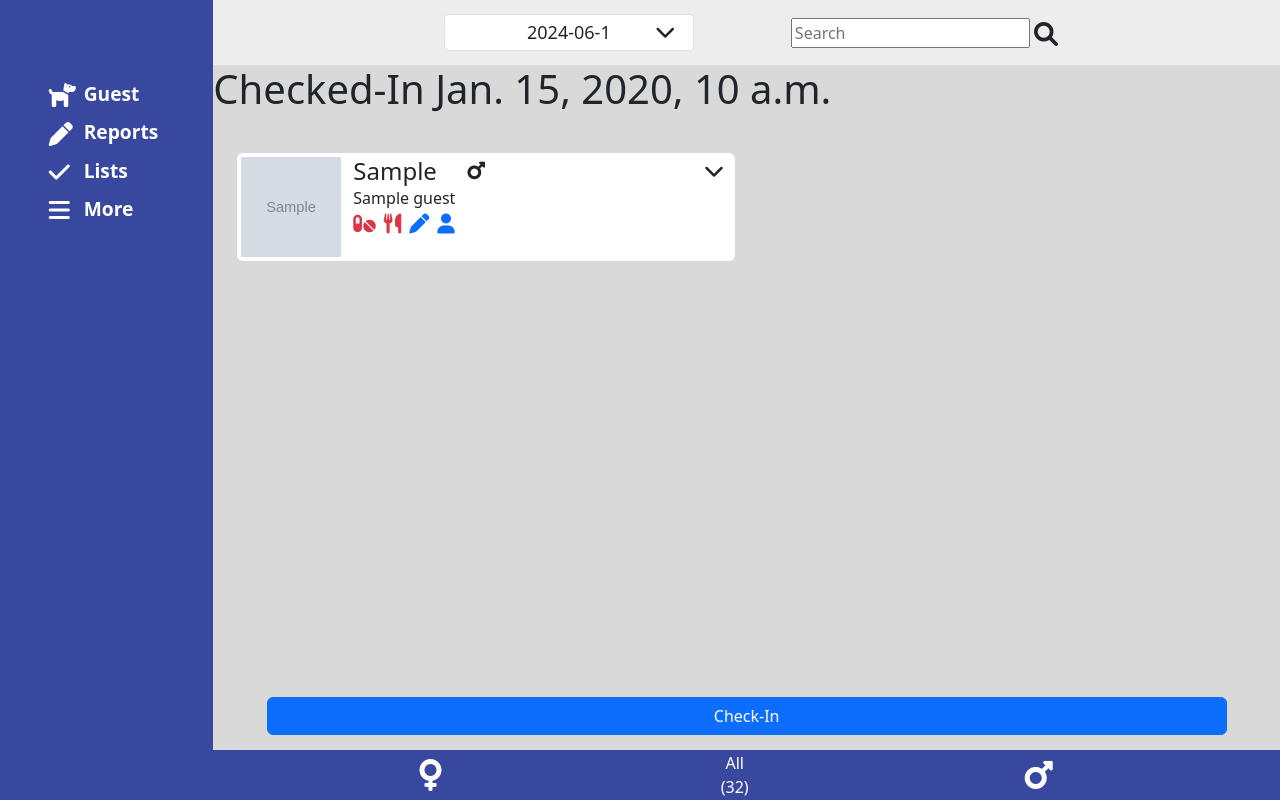
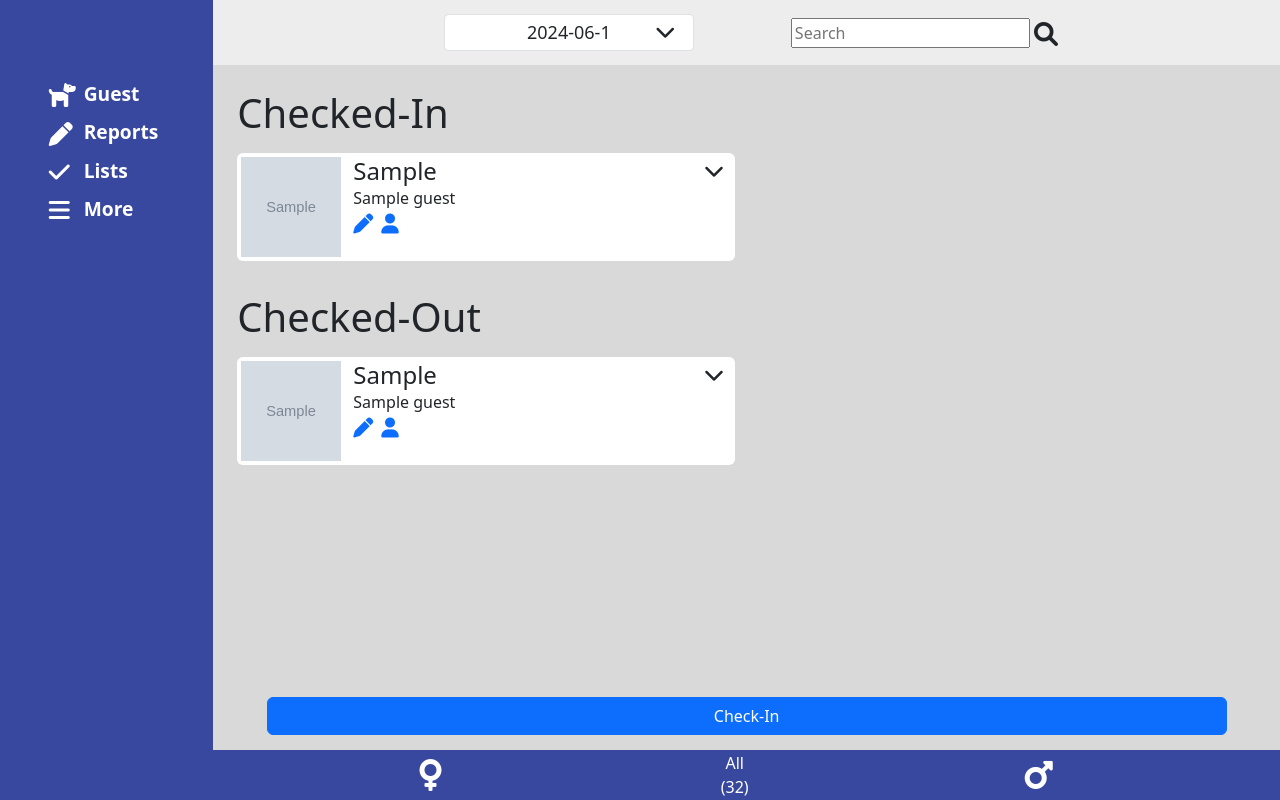
Before and after one commit to DennisSchenkel/PP4-Cityfur, a Django app: template guests/templates/guests/guests_list.html in a window 1280 px wide. Run offline with Django 4.2, Linux system fonts and the light colour scheme; tables that the repository leaves empty hold one stand-in row (values such as "Sample post"); the template is opened without the code that fills it: values that come from a table or form of the project are taken from there, most other values are stand-ins (such as "Sample title", 1, 10 or a date in 2020); grey boxes marked "Sample" are stand-in pictures; some libraries are stand-ins or nearby versions.

Commit message:
Add seperation of checked-in and already checked-out guests in list

```diff
--- a/guests/forms.py
+++ b/guests/forms.py
@@ -1,6 +1,5 @@
 from django import forms
 from .models import Guest
-
 
 class AddGuest(forms.ModelForm):
     class Meta:
--- a/guests/templates/guests/guests_list.html
+++ b/guests/templates/guests/guests_list.html
@@ -10,11 +10,10 @@
       {% include "guests/components/header_list.html" %}
     {% endblock header_nav %}
 </header>
-<h1>Checked-In {{ selected_date }}</h1>
-<div class="row pt-4 mx-auto container-fluid" id="list">
-    {% for guest in guests_list %}
+<div class="row pt-4 mx-auto container-fluid list">
+    <h1>Checked-In</h1>
+    {% for guest in guests_checked_in %}
         {% with present=guest.presence_set.first %}
-            {% if present %}
             <!-- Guest profile -->
             <div class="col-12 col-md-6 my-2 list-item">
                 <div class="profile rounded" id="{{ guest.first_name }}">
@@ -97,17 +96,103 @@
                     </div>
                 </div>
             </div>
-
-            {% endif %}
         {% endwith %}
     {% endfor %}
 
 </div>
+<div class="row pt-4 mx-auto container-fluid list">
+    <h1>Checked-Out</h1>
+    {% for guest in guests_checked_out %}
+        {% with present=guest.presence_set.first %}
+            <!-- Guest profile -->
+            <div class="col-12 col-md-6 my-2 list-item">
+                <div class="profile rounded" id="{{ guest.first_name }}">
+                    <div class="row no-gutters p-1">
 
+                        <!-- Profile image -->
+                        <div class="col-auto">
+                            <!-- Change to static image path later -->
 
+                            {% if guest.image %}
+                                <img src="{{ guest.image.url }}" alt="{{ guest.first_name }}-{{ guest.name_addon }}" class="img-prev-sm">
+                            {% else %}
+                                <img src={% static "/images/anonymdog.jpg" %} alt="No image was found" class="img-prev-sm">
+                            {% endif %}
+                        </div>
+
+                        <!-- Profile name & gender -->
+                        <div class="col px-0">
+                            <div class="row">
+                                <!-- Show name and name_addon -->
+                                <div class="col-auto">
+                                    <h4 class="item-name mb-0">{{ guest.first_name }}</h4>
+                                    <!-- Show name addon if it exists -->
+                                    {% if guest.name_addon %}
+                                    <span>{{ guest.name_addon }}</span>
+                                    {% else %}
+                                    <span><br></span>
+                                    {% endif %}
+                                </div>
+                                <!-- Show gender depending on the database entry -->
+                                <div class="col px-0">
+                                    {% if guest.get_gender_display == "Male" %}
+                                    <span class="fa-solid fa-mars fa-lg icon-fa"></span>
+                                    {% elif guest.get_gender_display == "Female" %}
+                                    <span class="fa-solid fa-venus fa-lg icon-fa"></span>
+                                    {% else %}
+                                    <spanclass="fa-solid fa-genderless fa-lg icon-fa"></span>
+                                    {% endif %}
+                                </div>
+                            </div>
+
+                            <!-- Profile alerts -->
+                            <div class="row gx-2">
+                                <!-- Alert medication -->
+                                {% if guest.medication %}
+                                <div class="col-auto text-center">
+                                    <span class="fa-solid fa-pills fa-lg icon-fa text-danger"></span>
+                                </div>
+                                {% endif %}
+                                <!-- Alert food -->
+                                {% if guest.food %}
+                                <div class="col-auto text-center">
+                                    <span class="fa-solid fa-utensils fa-lg icon-fa text-danger"></span>
+                                </div>
+                                {% endif %}
+                                <!-- Alert report -->
+                                <div class="col-auto text-center">
+                                    <span class="fa-solid fa-pen fa-lg icon-fa text-primary"></span>
+                                </div>
+                                <!-- Alert pickup -->
+                                <div class="col-auto text-center">
+                                    <span class="fa-solid fa-user fa-lg icon-fa text-primary"></span>
+                                </div>
+                            </div>
+                        </div>
+
+                        <!-- Profile expand options -->
+                        <div class="col-auto">
+                            <span class="fa-solid fa-chevron-down fa-lg icon-fa mx-2"></span>
+                        </div>
+                    </div>
+                    <div class="profil-options-dropout visually-hidden">
+                        <div class="profil-option text-center p-1 border-dark border-bottom mt-1">Undo Check-Out</div>
+                        <a href="{% url "guest_details" guest.slug %}" class="text-decoration-none">
+                            <div class="profil-option text-center p-1 rounded-bottom">
+                            Open file
+                            </div>
+                        </a>
+
+                    </div>
+                </div>
+            </div>
+        {% endwith %}
+    {% endfor %}
+</div>
+
+<div class="spacer"></div>
 
 <div class="guest-tools">
-
     <!-- Check-In button -->
     <div class="row pt-4 gx-0">
         <div class="col-2"></div>
@@ -135,9 +220,7 @@
                 <span class="fa-solid fa-mars fa-2x icon-fa"></span>
             </div>
         </div>
-
     </div>
-
 </div>
 
 {% endblock content %}
--- a/static/css/style.css
+++ b/static/css/style.css
@@ -4,6 +4,7 @@
 }
 
 .sidebar {
+    position: fixed;
     background-color: #39489f;
     color: white;
     font-weight: bold;
@@ -45,6 +46,9 @@
     padding-right: 0;
 }
 
+.spacer {
+    height: 130px;
+}
 
 .guest-tools {
     position: fixed;
--- a/templates/base.html
+++ b/templates/base.html
@@ -53,6 +53,7 @@
             </div>
         </div>
 
+        <div class="col-lg-2"></div>
         <!-- Content right -->
         <div class="col-lg-10 main-content d-flex flex-column">
 
```
Also changed, not shown: guests/templates/guests/components/header_search.html (deleted, +0 -33 lines), guests/views/guests_list_views.py (+25 -7 lines). Lines whose indentation alone changed are shown as unchanged.
